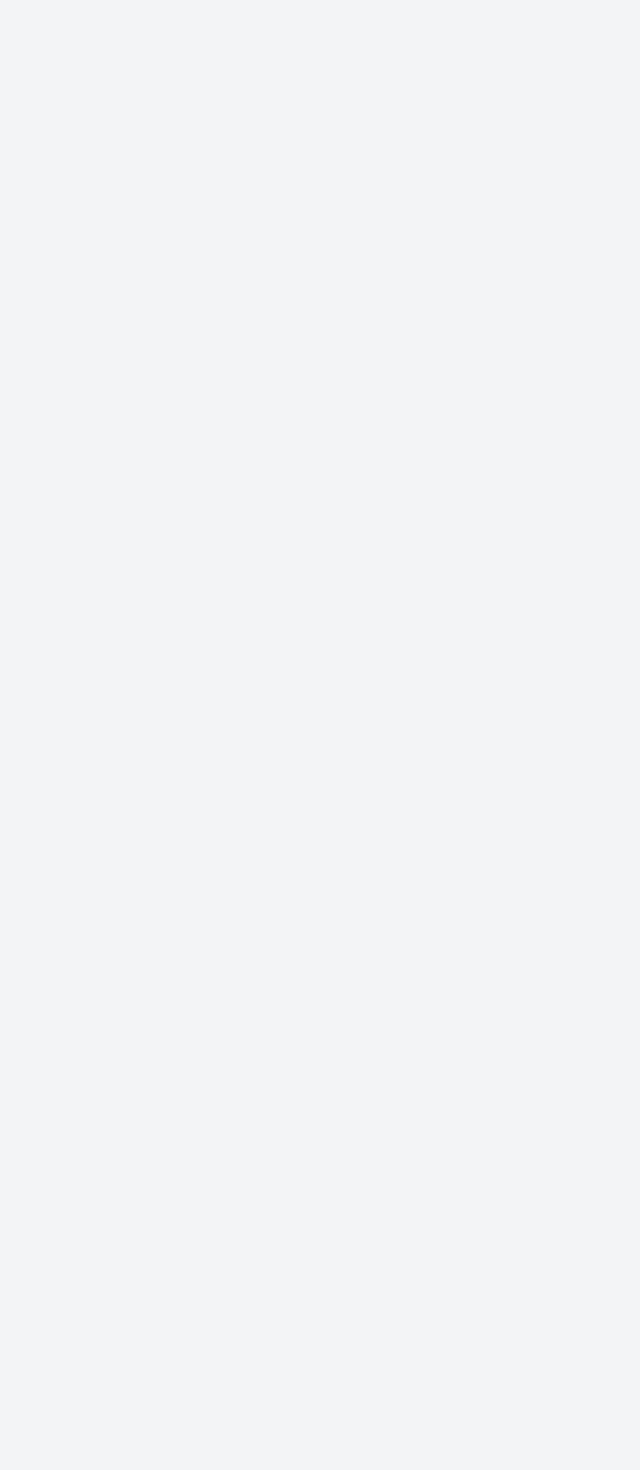
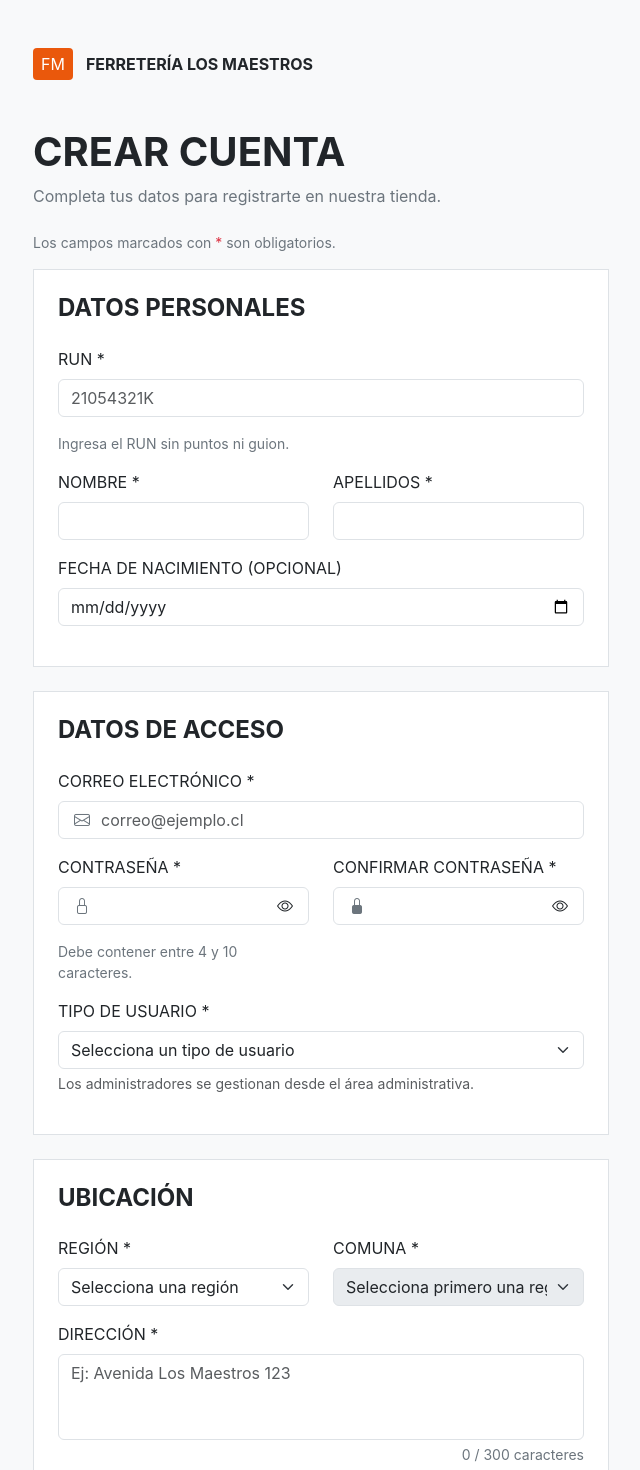
Before and after one commit to VicenteRen/Ferreteria-Los-Maestros-React, a React (Vite) app: page /registro in a window 1280 px wide. Before the commit this address had no page. Shown: the top 1470 px of the page, without its empty margins (319-959 px from the left). Before the commit the page ends 800 px from the top, so only its background shows below. Built offline with nearby package versions, Linux system fonts and the light colour scheme.

Commit message:
feat(registro): crear formulario y secciones de registro

```diff
--- a/src/App.tsx
+++ b/src/App.tsx
@@ -9,6 +9,7 @@ import ConsejoSeguridad from "./pages/ConsejoSeguridad";
 import CarritoOffcanvas from "./components/organism/CarritoOffCanvas";
 import Checkout from "./pages/Checkout";
 import Login from "./pages/Login";
+import Registro from "./pages/Registro";
 
 function App() {
   const location = useLocation();
@@ -28,6 +29,7 @@ function App() {
                 <Route path="/detalle/:id" element={<DetalleProducto />} />{" "}
                 <Route path="/consejos/taladro" element={<ConsejoTaladro />} />
                 <Route path="/login" element={<Login/>}/>
+                <Route path="/registro" element={<Registro />} />
                 <Route
                     path="/consejos/seguridad"
                     element={<ConsejoSeguridad />}
--- /dev/null
+++ b/src/components/organism/FormularioRegistro.tsx
@@ -0,0 +1,219 @@
+
+import { useState } from "react";
+import CampoFormulario from "../molecules/CampoFormulario";
+import { regiones } from "../../data/regiones";
+
+const FormularioRegistro = () => {
+    const [run, setRun] = useState("");
+    const [nombre, setNombre] = useState("");
+    const [apellidos, setApellidos] = useState("");
+    const [fechaNacimiento, setFechaNacimiento] = useState("");
+    const [correo, setCorreo] = useState("");
+    const [contrasena, setContrasena] = useState("");
+    const [confirmarContrasena, setConfirmarContrasena] = useState("");
+    const [tipoUsuario, setTipoUsuario] = useState("");
+    const [region, setRegion] = useState("");
+    const [comuna, setComuna] = useState("");
+    const [direccion, setDireccion] = useState("");
+
+    const handleRegionChange = (nuevaRegion: string) => {
+        setRegion(nuevaRegion);
+        setComuna("");
+    };
+
+    const comunasDisponibles =
+    regiones.find((item) => item.nombre === region)?.comunas ?? [];
+
+  return (
+    <form noValidate>
+      <section className="bg-white border p-4 mb-4">
+        <h2 className="fs-4 fw-bold mb-4">
+          DATOS PERSONALES
+        </h2>
+
+        <CampoFormulario
+          id="run"
+          etiqueta="RUN *"
+          valor={run}
+          placeholder="21054321K"
+          onChange={setRun}
+        />
+
+        <p className="text-secondary small">
+          Ingresa el RUN sin puntos ni guion.
+        </p>
+
+        <div className="row">
+          <div className="col-md-6">
+            <CampoFormulario
+              id="nombre"
+              etiqueta="NOMBRE *"
+              valor={nombre}
+              onChange={setNombre}
+            />
+          </div>
+
+          <div className="col-md-6">
+            <CampoFormulario
+              id="apellidos"
+              etiqueta="APELLIDOS *"
+              valor={apellidos}
+              onChange={setApellidos}
+            />
+          </div>
+        </div>
+
+        <CampoFormulario
+          id="fechaNacimiento"
+          etiqueta="FECHA DE NACIMIENTO (OPCIONAL)"
+          tipo="date"
+          valor={fechaNacimiento}
+          onChange={setFechaNacimiento}
+        />
+      </section>
+
+
+        <section className="bg-white border p-4 mb-4">
+        <h2 className="fs-4 fw-bold mb-4">
+            DATOS DE ACCESO
+        </h2>
+
+        <CampoFormulario
+            id="correoRegistro"
+            etiqueta="CORREO ELECTRÓNICO *"
+            tipo="email"
+            valor={correo}
+            placeholder="correo@ejemplo.cl"
+            onChange={setCorreo}
+            icono="envelope"
+        />
+
+        <div className="row">
+            <div className="col-md-6">
+            <CampoFormulario
+                id="contrasenaRegistro"
+                etiqueta="CONTRASEÑA *"
+                tipo="password"
+                valor={contrasena}
+                onChange={setContrasena}
+                icono="lock"
+            />
+
+            <p className="small text-secondary">
+                Debe contener entre 4 y 10 caracteres.
+            </p>
+            </div>
+
+            <div className="col-md-6">
+            <CampoFormulario
+                id="confirmarContrasena"
+                etiqueta="CONFIRMAR CONTRASEÑA *"
+                tipo="password"
+                valor={confirmarContrasena}
+                onChange={setConfirmarContrasena}
+                icono="lock-fill"
+            />
+            </div>
+        </div>
+
+        <div className="mb-3">
+            <label htmlFor="tipoUsuario" className="form-label">
+            TIPO DE USUARIO *
+            </label>
+
+            <select
+            id="tipoUsuario"
+            className="form-select"
+            value={tipoUsuario}
+            onChange={(e) => setTipoUsuario(e.target.value)}
+            >
+            <option value="">Selecciona un tipo de usuario</option>
+            <option value="cliente">Cliente</option>
+            <option value="vendedor">Vendedor</option>
+            </select>
+
+            <div className="form-text">
+            Los administradores se gestionan desde el área administrativa.
+            </div>
+        </div>
+        </section>
+
+        <section className="bg-white border p-4 mb-4">
+        <h2 className="fs-4 fw-bold mb-4">
+            UBICACIÓN
+        </h2>
+
+        <div className="row">
+            <div className="col-md-6 mb-3">
+            <label htmlFor="region" className="form-label">
+                REGIÓN *
+            </label>
+
+            <select
+                id="region"
+                className="form-select"
+                value={region}
+                onChange={(e) => handleRegionChange(e.target.value)}
+            >
+                <option value="">Selecciona una región</option>
+
+                {regiones.map((item) => (
+                <option key={item.nombre} value={item.nombre}>
+                    {item.nombre}
+                </option>
+                ))}
+            </select>
+            </div>
+
+            <div className="col-md-6 mb-3">
+            <label htmlFor="comuna" className="form-label">
+                COMUNA *
+            </label>
+
+            <select
+                id="comuna"
+                className="form-select"
+                value={comuna}
+                onChange={(e) => setComuna(e.target.value)}
+                disabled={!region}
+            >
+                <option value="">
+                {region ? "Selecciona una comuna" : "Selecciona primero una región"}
+                </option>
+
+                {comunasDisponibles.map((item) => (
+                <option key={item} value={item}>
+                    {item}
+                </option>
+                ))}
+            </select>
+            </div>
+        </div>
+
+        <div className="mb-3">
+            <label htmlFor="direccion" className="form-label">
+            DIRECCIÓN *
+            </label>
+
+            <textarea
+            id="direccion"
+            className="form-control"
+            rows={3}
+            maxLength={300}
+            value={direccion}
+            placeholder="Ej: Avenida Los Maestros 123"
+            onChange={(e) => setDireccion(e.target.value)}
+            />
+
+            <div className="text-end small text-secondary mt-1">
+            {direccion.length} / 300 caracteres
+            </div>
+        </div>
+        </section>
+
+
+    </form>
+  );
+};
+
+export default FormularioRegistro;
--- /dev/null
+++ b/src/pages/Registro.tsx
@@ -0,0 +1,28 @@
+import FormularioRegistro from "../components/organism/FormularioRegistro";
+
+const Registro = () => {
+  return (
+    <main className="min-vh-100 bg-light py-5">
+      <div className="container" style={{ maxWidth: "600px" }}>
+        <div className="d-flex align-items-center gap-2 mb-5">
+          <span className="logo-box">FM</span>
+          <span className="fw-bold">FERRETERÍA LOS MAESTROS</span>
+        </div>
+
+        <h1 className="fw-bold">CREAR CUENTA</h1>
+
+        <p className="text-secondary">
+          Completa tus datos para registrarte en nuestra tienda.
+        </p>
+
+        <p className="text-secondary small mt-4">
+            Los campos marcados con <span className="text-danger">*</span> son obligatorios.
+        </p>
+
+        <FormularioRegistro />
+      </div>
+    </main>
+  );
+};
+
+export default Registro;
```
